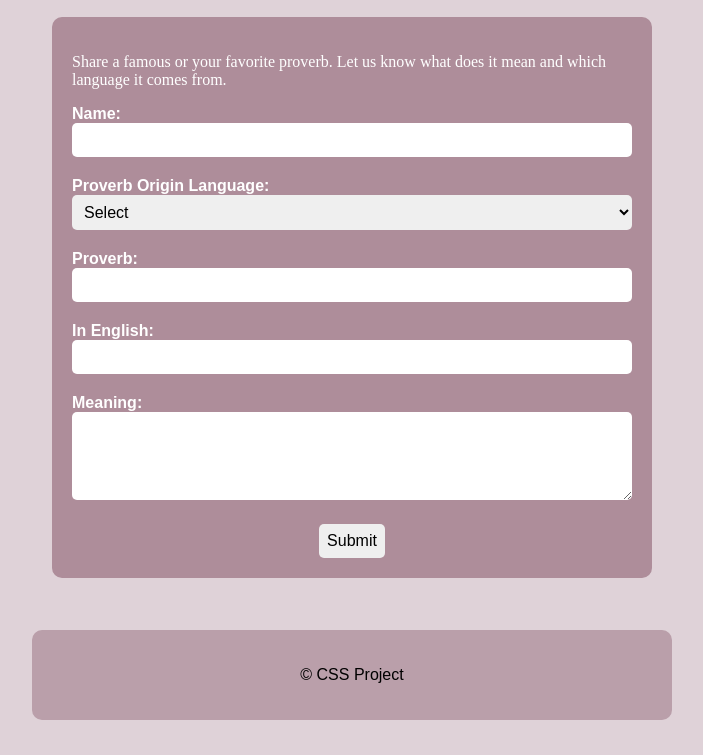
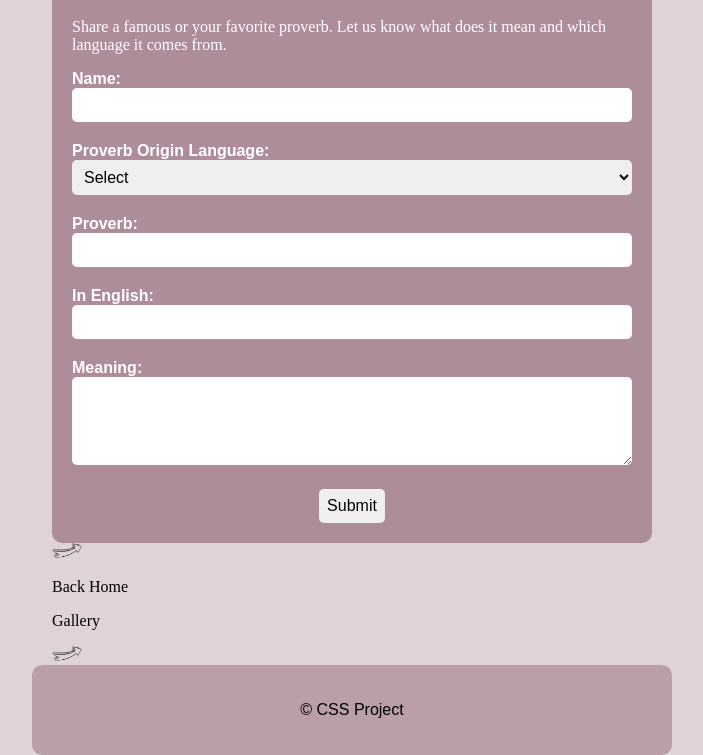
Before and after one commit to zahrahussainzada/CSS-FINAL-Project, a plain HTML site: page Interactive-Wall.html in a window 1280 px wide. Shown: the part 80-835 px from the top of the page, without its empty margins (288-991 px from the left). Before the commit the page ends 800 px from the top, so only its background shows below. Drawn offline with Linux system fonts and the light colour scheme; files whose address does not match are found by name; a web font is replaced by a local one.

Commit message:
Update and rename Interactive-wall.html to Interactive-Wall.html

```diff
--- a/Interactive-wall.html
+++ b/Interactive-Wall.html
@@ -54,6 +54,19 @@
           <input type="submit" value="Submit" class="Button">
         </form>
       </section>
+      <section class="Bottom-Nav">
+        <!-- Left side -->
+        <div class="bottom left">
+          <a href="index.html"><img src="file:///Users/zahrahussainzada/Documents/HTML Pics/arrow.png" width="30" height="15"></a>
+          <p>Back Home</p>
+        </div>
+
+        <!-- Right side -->
+        <div class="bottom right">
+          <p>Gallery</p>
+          <a href="gallery.html"><img src="file:///Users/zahrahussainzada/Documents/HTML Pics/arrow.png" width="30" height="15"></a>
+        </div>
+      </section>
     </main>
     <footer>
       <p>&copy; CSS Project</p>
```
